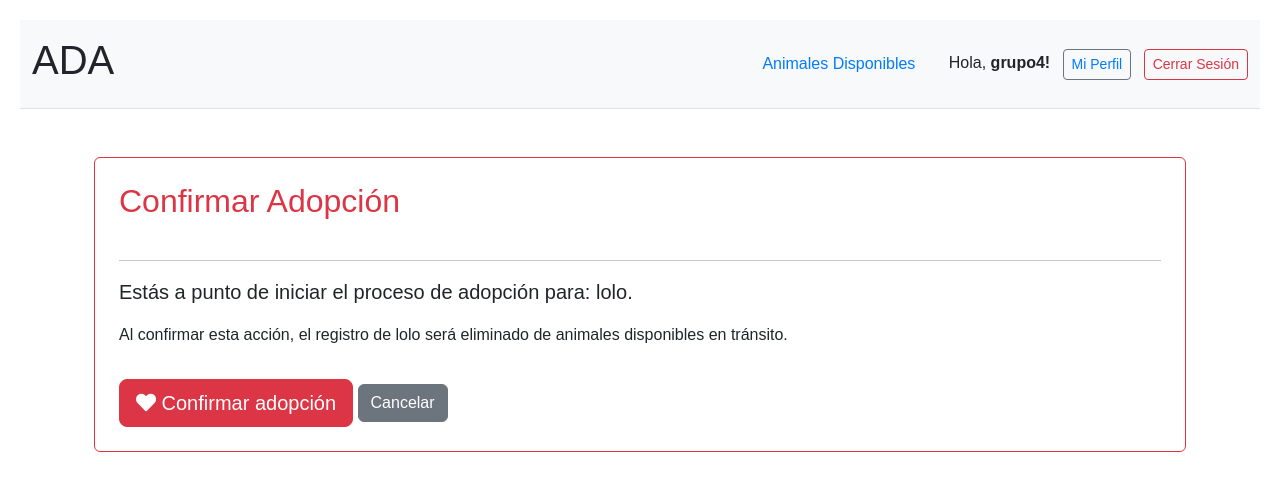
After one commit to briancito0/ADA, a Django app: page /animales/4/adoptar/ in a window 1280 px wide. The commit adds this page. Shown: the top 491 px of the page. Run offline with Django 4.2, Linux system fonts and the light colour scheme; a user stored in the database is signed in; data comes from the database, SQL or seed files in the repository; both versions use the stored data as it was after the commit.

Commit message:
Boton de adopcion con sus acciones(eliminar el animal al adoptar

```diff
--- a/refugio_project/animales/models.py
+++ b/refugio_project/animales/models.py
@@ -1,28 +1,47 @@
 from django.db import models
+from django.contrib.auth.models import User
+from django.urls import reverse
 
 class Animal(models.Model):
+
     nombre = models.CharField(max_length=100)
     raza = models.CharField(max_length=100)
     especie = models.CharField(max_length=50, choices=[('Perro', 'Perro'), ('Gato', 'Gato'), ('Otro', 'Otro')])
     edad = models.IntegerField(verbose_name='Edad', null=True, blank=True)
     descripcion = models.TextField()
+
     SEXO_CHOICES = [
         ('M', 'Macho'),
         ('H', 'Hembra'),
     ]
     sexo = models.CharField(max_length=1, choices=SEXO_CHOICES, verbose_name='Sexo')
 
-
     foto = models.ImageField(upload_to='animales_fotos/')
-
     fecha_ingreso = models.DateField(auto_now_add=True)
     disponible = models.BooleanField(default=True)
 
+    subido_por = models.ForeignKey(
+        User,
+        on_delete=models.SET_NULL, # Si el usuario se borra, el campo queda en NULL.
+        null=True,
+        related_name='animales_en_transito',
+        verbose_name='Subido por (Tránsito)'
+    )
+
+
+    adoptado_por = models.ForeignKey(
+        User,
+        on_delete=models.SET_NULL,
+        null=True,
+        blank=True,
+        related_name='animales_adoptados',
+        verbose_name='Adoptado por'
+    )
     class Meta:
         ordering = ['nombre']
 
     def __str__(self):
         return f"{self.nombre} ({self.raza})"
-    from django.urls import reverse
+
     def get_absolute_url(self):
         return reverse('animales:detalle', kwargs={'pk': self.pk})
--- /dev/null
+++ b/refugio_project/animales/templates/animales/animal_confirm_adopcion.html
@@ -0,0 +1,32 @@
+{% extends 'base.html' %}
+
+{% block title %}Confirmar Adopción de {{ animal.nombre }}{% endblock %}
+
+{% block content %}
+<div class="container mt-5">
+    <div class="card p-4 border-danger">
+        <h2 class="text-danger mb-4">Confirmar Adopción</h2>
+        <hr>
+
+        <p class="lead">
+            Estás a punto de iniciar el proceso de adopción para:
+            <strong>{{ animal.nombre }}</strong>.
+        </p>
+        <p>
+            Al confirmar esta acción, el registro de {{ animal.nombre }} será eliminado de animales disponibles en tránsito.
+        </p>
+
+        <form method="post">
+            {% csrf_token %}
+
+            <button type="submit" class="btn btn-danger btn-lg mt-3">
+                <i class="fas fa-heart"></i> Confirmar adopción
+            </button>
+
+            <a href="{% url 'animales:detalle' animal.pk %}" class="btn btn-secondary ml-3 mt-3">
+                Cancelar
+            </a>
+        </form>
+    </div>
+</div>
+{% endblock %}
--- a/refugio_project/animales/templates/animales/animal_confirm_delete.html
+++ b/refugio_project/animales/templates/animales/animal_confirm_delete.html
@@ -6,7 +6,7 @@
     <h2 style="color: #dc3545;">Eliminar</h2>
 
     <div style="border: 1px solid #dc3545; padding: 15px; background-color: #f8d7da; color: #721c24; border-radius: 4px; margin-bottom: 20px;">
-        <p>Estas seguro de eliminar a {{ animal.nombre }} ({{ animal.raza }})?</p>
+        <p>Estas seguro de eliminar a {{ animal.nombre }}?</p>
         <p>Esta acción no se puede deshacer</p>
     </div>
 
--- a/refugio_project/animales/templates/animales/animal_form.html
+++ b/refugio_project/animales/templates/animales/animal_form.html
@@ -6,7 +6,7 @@
 
 {% block content %}
     <h2 style="color: #007bff;">
-        {% if object %}✏️ Editar a {{ object.nombre }}{% else %}➕ Registrar Nuevo Animal{% endif %}
+        {% if object %}Editar a {{ object.nombre }}{% else %}Registrar Nuevo Animal{% endif %}
     </h2>
 
     <form method="post" enctype="multipart/form-data">
--- a/refugio_project/animales/templates/animales/animal_list.html
+++ b/refugio_project/animales/templates/animales/animal_list.html
@@ -7,7 +7,7 @@
 
     {% if user.is_authenticated %}
         <p>
-            <a href="{% url 'animales:crear' %}" style="padding: 5px 10px; background-color: green; color: white; border-radius: 5px; text-decoration: none;">+ Agregar Nuevo Animal</a>
+            <a href="{% url 'animales:registrar' %}" style="padding: 5px 10px; background-color: green; color: white; border-radius: 5px; text-decoration: none;">Agregar Nuevo Animal</a>
         </p>
     {% endif %}
 
@@ -15,7 +15,7 @@
         <div class="animal-grid" style="display: grid; grid-template-columns: repeat(auto-fit, minmax(300px, 1fr)); gap: 20px; margin-top: 20px;">
             {% for animal in animales %}
                 <div class="animal-card" style="border: 1px solid #ddd; padding: 15px; border-radius: 8px; box-shadow: 2px 2px 5px rgba(0,0,0,0.1);">
-                    <h3>{{ animal.nombre }} ({{ animal.especie }})</h3>
+                    <h3>{{ animal.nombre }}</h3>
                     <p>Raza: {{ animal.raza }}</p>
 
                     {% if animal.foto %}
--- a/refugio_project/animales/urls.py
+++ b/refugio_project/animales/urls.py
@@ -1,18 +1,14 @@
 from django.urls import path
-from .views import (
-    AnimalListView,
-    AnimalDetailView,
-    AnimalCreateView,
-    AnimalUpdateView,
-    AnimalDeleteView
-)
+from . import views
+
 
 app_name = 'animales'
 
 urlpatterns = [
-    path('', AnimalListView.as_view(), name='lista'),
-    path('<int:pk>/', AnimalDetailView.as_view(), name='detalle'),
-    path('nuevo/', AnimalCreateView.as_view(), name='crear'),
-    path('<int:pk>/editar/', AnimalUpdateView.as_view(), name='editar'),
-    path('<int:pk>/eliminar/', AnimalDeleteView.as_view(), name='eliminar'),
+    path('', views.AnimalListView.as_view(), name='lista'),
+    path('<int:pk>/', views.AnimalDetailView.as_view(), name='detalle'),
+    path('registrar/', views.AnimalCreateView.as_view(), name='registrar'),
+    path('<int:pk>/editar/', views.AnimalUpdateView.as_view(), name='editar'),
+    path('<int:pk>/eliminar/', views.AnimalDeleteView.as_view(), name='eliminar'),
+    path('<int:pk>/adoptar/', views.AdoptarAnimalDeleteView.as_view(), name='adoptar'),
 ]
--- a/refugio_project/animales/views.py
+++ b/refugio_project/animales/views.py
@@ -1,5 +1,4 @@
 from django.shortcuts import render
-
 from django.views.generic import ListView, DetailView
 from django.views.generic.edit import CreateView, UpdateView, DeleteView
 from django.contrib.auth.mixins import LoginRequiredMixin
@@ -11,23 +10,17 @@ class AnimalListView(ListView):
     model = Animal
     template_name = 'animales/animal_list.html'
     context_object_name = 'animales'
-    queryset = Animal.objects.filter(disponible=True)
+    queryset = Animal.objects.filter(disponible=True).order_by('nombre')
 
 class AnimalDetailView(DetailView):
     model = Animal
     template_name = 'animales/animal_detail.html'
     context_object_name = 'animal'
 
-class AnimalCreateView(LoginRequiredMixin, CreateView):
-    model = Animal
-    template_name = 'animales/animal_form.html'
-    fields = ['nombre', 'raza','edad', 'sexo', 'especie', 'descripcion', 'foto', 'disponible' ]
-    success_url = reverse_lazy('animales:lista')
-
 class AnimalUpdateView(LoginRequiredMixin, UpdateView):
     model = Animal
     template_name = 'animales/animal_form.html'
-    fields = ['nombre', 'raza', 'especie', 'descripcion', 'foto', 'disponible']
+    fields = ['nombre', 'raza', 'especie', 'edad', 'sexo', 'descripcion', 'foto', 'disponible']
     success_url = reverse_lazy('animales:lista')
 
 class AnimalDeleteView(LoginRequiredMixin, DeleteView):
@@ -38,3 +31,21 @@ class AnimalDeleteView(LoginRequiredMixin, DeleteView):
 
 class HomePageView(TemplateView):
     template_name = 'home.html'
+
+class AnimalCreateView(LoginRequiredMixin, CreateView):
+    model = Animal
+    template_name = 'animales/animal_form.html'
+    fields = ['nombre', 'raza', 'edad', 'sexo', 'especie', 'descripcion', 'foto', 'disponible']
+    success_url = reverse_lazy('animales:lista')
+
+    def form_valid(self, form):
+
+        form.instance.subido_por = self.request.user
+        return super().form_valid(form)
+
+class AdoptarAnimalDeleteView(LoginRequiredMixin, DeleteView):
+
+    model = Animal
+    template_name = 'animales/animal_confirm_adopcion.html'
+    context_object_name = 'animal'
+    success_url = reverse_lazy('animales:lista')
--- a/refugio_project/templates/base.html
+++ b/refugio_project/templates/base.html
@@ -4,6 +4,17 @@
     <meta charset="UTF-8">
     <meta name="viewport" content="width=device-width, initial-scale=1.0">
     <title>{% block title %}ADA{% endblock %}</title>
+
+    <link href="https://cdn.jsdelivr.net/npm/bootstrap@5.3.3/dist/css/bootstrap.min.css"
+          rel="stylesheet"
+          integrity="sha384-QWTKZyjpPEjISv5WaRU9OFeRpok6YctnYmDr5pNlyT2bRjXh0JMhjY6hW+ALEwIH"
+          crossorigin="anonymous">
+
+    <link rel="stylesheet"
+          href="https://cdnjs.cloudflare.com/ajax/libs/font-awesome/5.15.4/css/all.min.css"
+          integrity="sha512-..."
+          crossorigin="anonymous"
+          referrerpolicy="no-referrer" />
 
     <link rel="stylesheet" href="{% static 'css/estilos.css' %}">
 
@@ -15,44 +26,61 @@
     </style>
 </head>
 <body>
-    <header>
+    <header class="container-fluid py-3 bg-light border-bottom">
+        <div class="d-flex justify-content-between align-items-center">
+
             <h1>ADA</h1>
+
             <nav class="nav-links">
-            <a href="{% url 'animales:lista' %}">Animales Disponibles</a>
-            <hr>
+
+                <a href="{% url 'animales:lista' %}" class="btn btn-link me-3">Animales Disponibles</a>
 
                 {% if user.is_authenticated %}
-                <p style="display: inline-block;">
-                    Hola, {{ user.username }}!
-                    <a href="{% url 'usuarios:modificar_perfil' %}">Mi Perfil</a> |
+
+                    <span class="text-dark me-2">Hola, <strong>{{ user.username }}!</strong></span>
+
+                    <a href="{% url 'usuarios:modificar_perfil' %}" class="btn btn-sm btn-outline-secondary me-2">
+                        Mi Perfil
+                    </a>
 
                     <form style="display: inline;" method="post" action="{% url 'logout' %}">
                         {% csrf_token %}
-                        <button type="submit"
-                                style="background: none; border: none; padding: 0; color: #007bff; cursor: pointer; text-decoration: underline;">
+                        <button type="submit" class="btn btn-sm btn-outline-danger">
                             Cerrar Sesión
                         </button>
                     </form>
-                </p>
+
                 {% else %}
-                <a href="{% url 'login' %}">Iniciar Sesión</a> |
-                <a href="{% url 'usuarios:registro' %}">Registrarse</a>
+                    <a href="{% url 'login' %}" class="btn btn-sm btn-primary me-2">
+                        <i class="fas fa-sign-in-alt"></i> Iniciar Sesión
+                    </a>
+
+                    <a href="{% url 'usuarios:registro' %}" class="btn btn-sm btn-outline-primary">
+                        <i class="fas fa-user-plus"></i> Registrarse
+                    </a>
                 {% endif %}
-            <hr>
             </nav>
+        </div>
 
         {% if messages %}
+            <div class="row mt-2">
+                <div class="col-12">
                     {% for message in messages %}
-                <div class="message">{{ message }}</div>
+                        <div class="alert alert-success message">{{ message }}</div>
                     {% endfor %}
+                </div>
+            </div>
         {% endif %}
 
     </header>
 
-    <div class="content">
+    <div class="container mt-4">
         {% block content %}
         {% endblock %}
     </div>
 
+    <script src="https://cdn.jsdelivr.net/npm/bootstrap@5.3.3/dist/js/bootstrap.bundle.min.js"
+            integrity="sha384-YvpcrYf0tY3lHB60NNkmXc5s9fDVZLESaAA55NDzOxhy9GkcIdslK1eN7N6jIeHz"
+            crossorigin="anonymous"></script>
 </body>
 </html>
--- a/refugio_project/templates/usuarios/modificar_perfil.html
+++ b/refugio_project/templates/usuarios/modificar_perfil.html
@@ -14,5 +14,5 @@
         </button>
     </form>
 
-    <p style="margin-top: 15px;"><a href="{% url 'animales:lista' %}">↩️ Volver al Catálogo</a></p>
+    <p style="margin-top: 15px;"><a href="{% url 'animales:lista' %}">Volver al Catálogo</a></p>
 {% endblock %}
```
Also changed, not shown: refugio_project/animales/templates/animales/animal_detail.html (+45 -18 lines), refugio_project/animales/migrations/0003_animal_adoptado_por_animal_subido_por_and_more.py (added), refugio_project/db.sqlite3, refugio_project/media/animales_fotos/golden.jpeg (added). Lines whose indentation alone changed are shown as unchanged.
